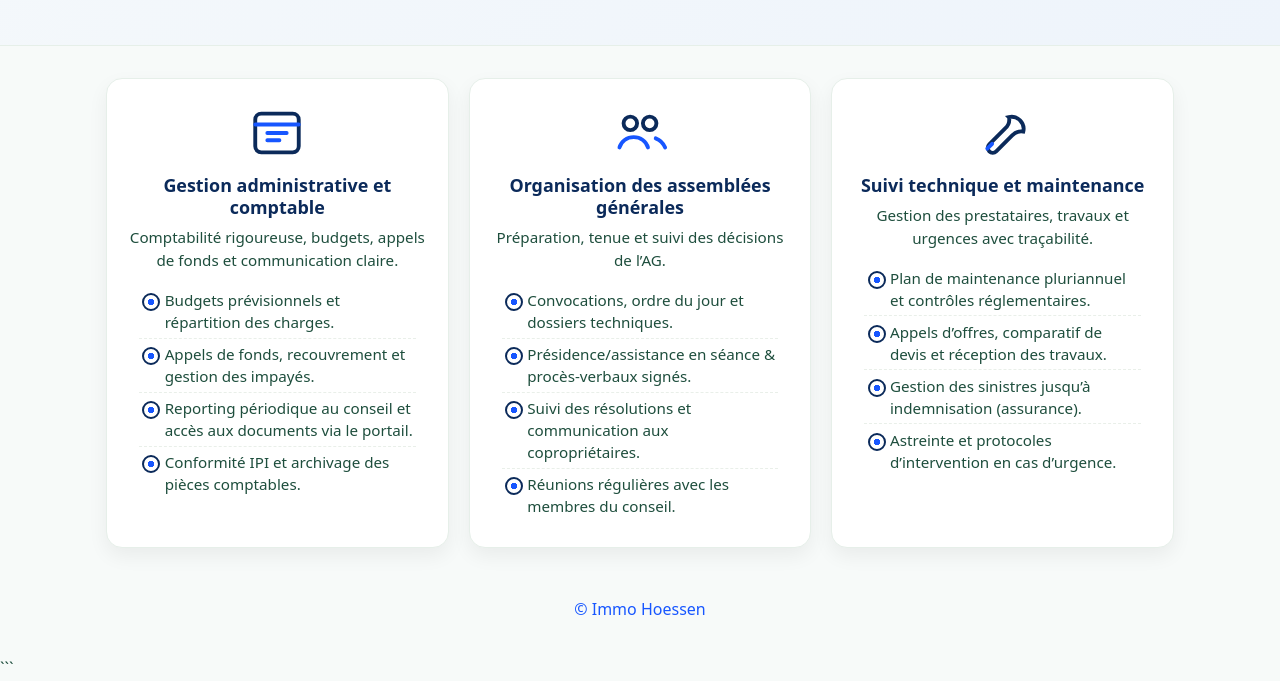
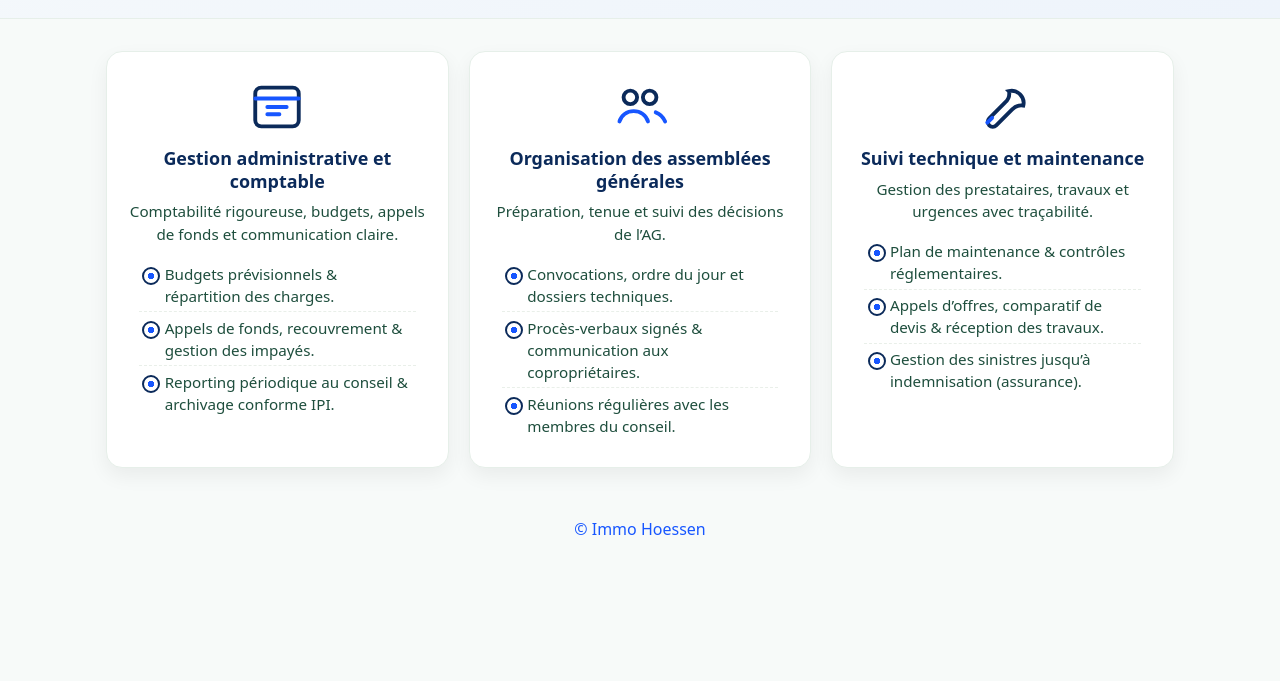
Before and after one commit to Fabivilmen/immohoessen-site, a plain HTML site: page types.html in a window 1280 px wide. Shown: the part 223-904 px from the top of the page. After the commit the page ends 800 px from the top, so only its background shows below. Drawn offline with Linux system fonts and the light colour scheme.

Commit message:
Update types.html

````diff
--- a/types.html
+++ b/types.html
@@ -1,4 +1,3 @@
-```html
 <!doctype html>
 <html lang="fr">
 <head>
@@ -15,12 +14,12 @@
       --card:#ffffff;
     }
 
-    /* Nav blanc + liens bleus (cohérent avec la capa) */
+    /* Nav branco com letras azuis – igual à capa */
     .nav{background:#fff; border-bottom:1px solid var(--border);}
     .nav a{color:var(--blue-dark); font-weight:600;}
     .nav .cta{padding:.55rem .9rem; border:1px solid var(--blue); border-radius:10px;}
 
-    /* En-tête */
+    /* Cabeçalho */
     .hero-services{
       padding:3rem 1rem; text-align:center;
       background:linear-gradient(120deg,#f4f8fb,#eef4fb);
@@ -31,7 +30,7 @@
     }
     .hero-services p{color:var(--text); margin:0;}
 
-    /* Grid de 3 services */
+    /* Grid de 3 serviços */
     .services{
       max-width:1100px; margin:2rem auto; padding:0 1rem;
       display:grid; grid-template-columns:repeat(3,1fr); gap:1.25rem;
@@ -47,9 +46,9 @@
     .service-card h3{color:var(--blue-dark); margin:.45rem 0 .5rem; font-size:1.12rem;}
     .service-card p{color:var(--text); font-size:.95rem; line-height:1.5; margin:0 0 .6rem;}
 
-    /* Liste pro com “check” */
+    /* Lista profissional (checks) */
     .features{
-      list-style:none; padding:0; margin:.2rem 0 0; text-align:left;
+      list-style:none; padding:0; margin:.2rem auto 0; text-align:left;
       display:inline-block; max-width:92%;
     }
     .features li{
@@ -60,9 +59,8 @@
     .features li::before{
       content:""; position:absolute; left:.2rem; top:.52rem; width:14px; height:14px;
       border:2px solid var(--blue-dark); border-radius:50%;
-      box-shadow:inset 0 0 0 3px #fff; /* anel branco */
-      background:
-        radial-gradient(circle at 50% 50%, var(--blue) 0 3px, transparent 3px);
+      box-shadow:inset 0 0 0 3px #fff;
+      background:radial-gradient(circle at 50% 50%, var(--blue) 0 3px, transparent 3px);
     }
   </style>
 </head>
@@ -86,7 +84,7 @@
     <section class="services">
       <!-- 1) ADMINISTRATIF & COMPTABLE -->
       <article class="service-card">
-        <!-- Icône dossier/compta -->
+        <!-- Ícone: dossier/compta -->
         <svg viewBox="0 0 24 24" fill="none" aria-hidden="true">
           <rect x="3" y="4" width="18" height="16" rx="2.5" stroke="#0b2a5a" stroke-width="1.6"/>
           <path d="M3 8.5h18M8 12h8M8 15h5" stroke="#1756ff" stroke-width="1.6" stroke-linecap="round"/>
@@ -94,16 +92,15 @@
         <h3>Gestion administrative et comptable</h3>
         <p>Comptabilité rigoureuse, budgets, appels de fonds et communication claire.</p>
         <ul class="features">
-          <li>Budgets prévisionnels et répartition des charges.</li>
-          <li>Appels de fonds, recouvrement et gestion des impayés.</li>
-          <li>Reporting périodique au conseil et accès aux documents via le portail.</li>
-          <li>Conformité IPI et archivage des pièces comptables.</li>
+          <li>Budgets prévisionnels & répartition des charges.</li>
+          <li>Appels de fonds, recouvrement & gestion des impayés.</li>
+          <li>Reporting périodique au conseil & archivage conforme IPI.</li>
         </ul>
       </article>
 
       <!-- 2) ASSEMBLÉES GÉNÉRALES -->
       <article class="service-card">
-        <!-- Icône assemblée/personnes -->
+        <!-- Ícone: assemblée/personnes -->
         <svg viewBox="0 0 24 24" fill="none" aria-hidden="true">
           <circle cx="8" cy="8" r="2.8" stroke="#0b2a5a" stroke-width="1.6"/>
           <circle cx="16" cy="8" r="2.8" stroke="#0b2a5a" stroke-width="1.6"/>
@@ -114,15 +111,14 @@
         <p>Préparation, tenue et suivi des décisions de l’AG.</p>
         <ul class="features">
           <li>Convocations, ordre du jour et dossiers techniques.</li>
-          <li>Présidence/assistance en séance & procès-verbaux signés.</li>
-          <li>Suivi des résolutions et communication aux copropriétaires.</li>
+          <li>Procès-verbaux signés & communication aux copropriétaires.</li>
           <li>Réunions régulières avec les membres du conseil.</li>
         </ul>
       </article>
 
       <!-- 3) SUIVI TECHNIQUE & MAINTENANCE -->
       <article class="service-card">
-        <!-- Icône outil/maintenance -->
+        <!-- Ícone: outil/maintenance -->
         <svg viewBox="0 0 24 24" fill="none" aria-hidden="true">
           <path d="M14.5 5.5c.3 1.6-.2 3.3-1.6 4.6l-6.6 6.6a2 2 0 0 0 2.9 2.9l6.6-6.6c1.3-1.3 3-1.9 4.6-1.6a5 5 0 0 0-6-6z" stroke="#0b2a5a" stroke-width="1.6"/>
           <path d="M7.5 16.5l-2 2" stroke="#1756ff" stroke-width="1.6" stroke-linecap="round"/>
@@ -130,10 +126,9 @@
         <h3>Suivi technique et maintenance</h3>
         <p>Gestion des prestataires, travaux et urgences avec traçabilité.</p>
         <ul class="features">
-          <li>Plan de maintenance pluriannuel et contrôles réglementaires.</li>
-          <li>Appels d’offres, comparatif de devis et réception des travaux.</li>
+          <li>Plan de maintenance & contrôles réglementaires.</li>
+          <li>Appels d’offres, comparatif de devis & réception des travaux.</li>
           <li>Gestion des sinistres jusqu’à indemnisation (assurance).</li>
-          <li>Astreinte et protocoles d’intervention en cas d’urgence.</li>
         </ul>
       </article>
     </section>
@@ -144,4 +139,3 @@
   </footer>
 </body>
 </html>
-```
````
